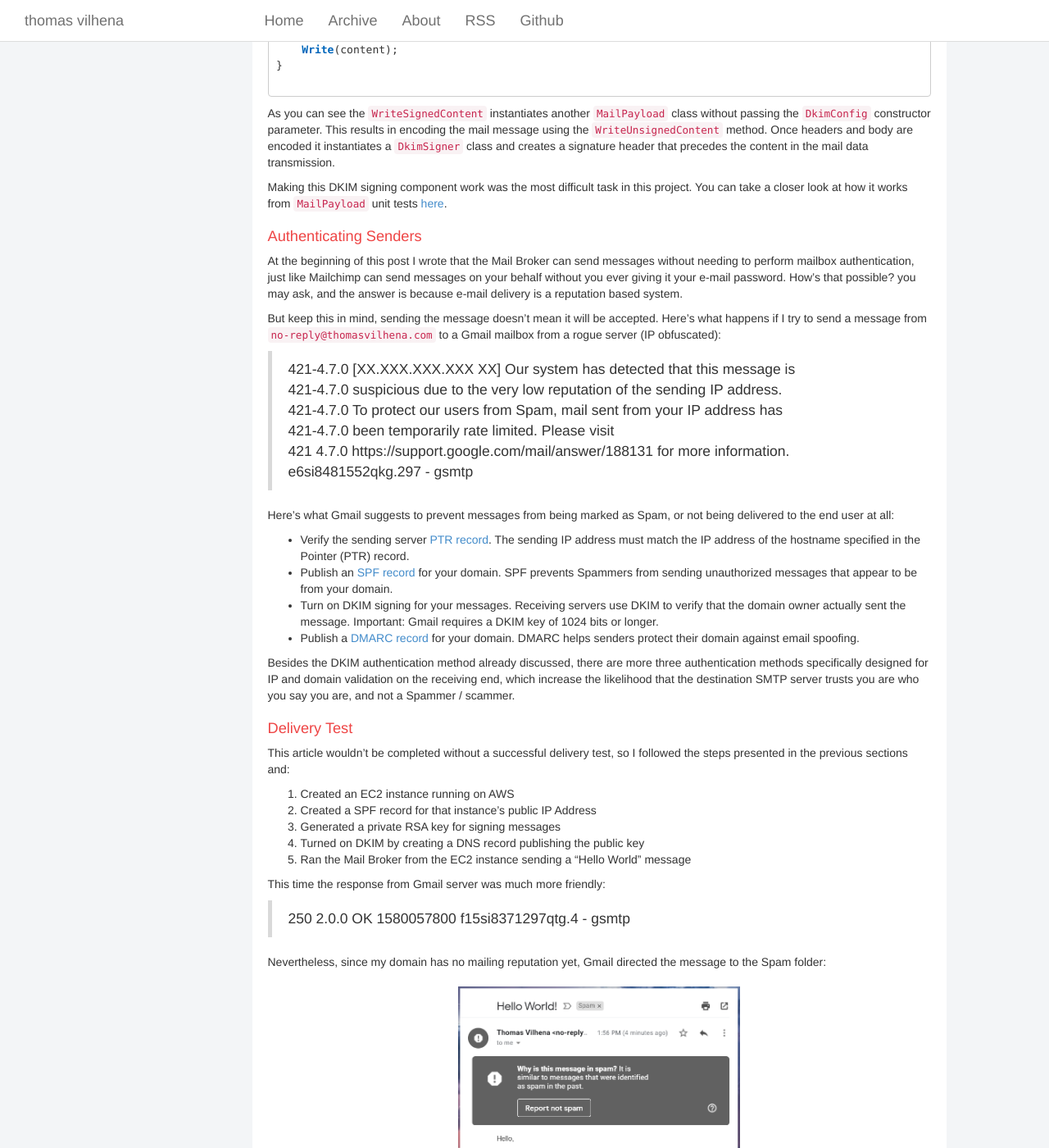
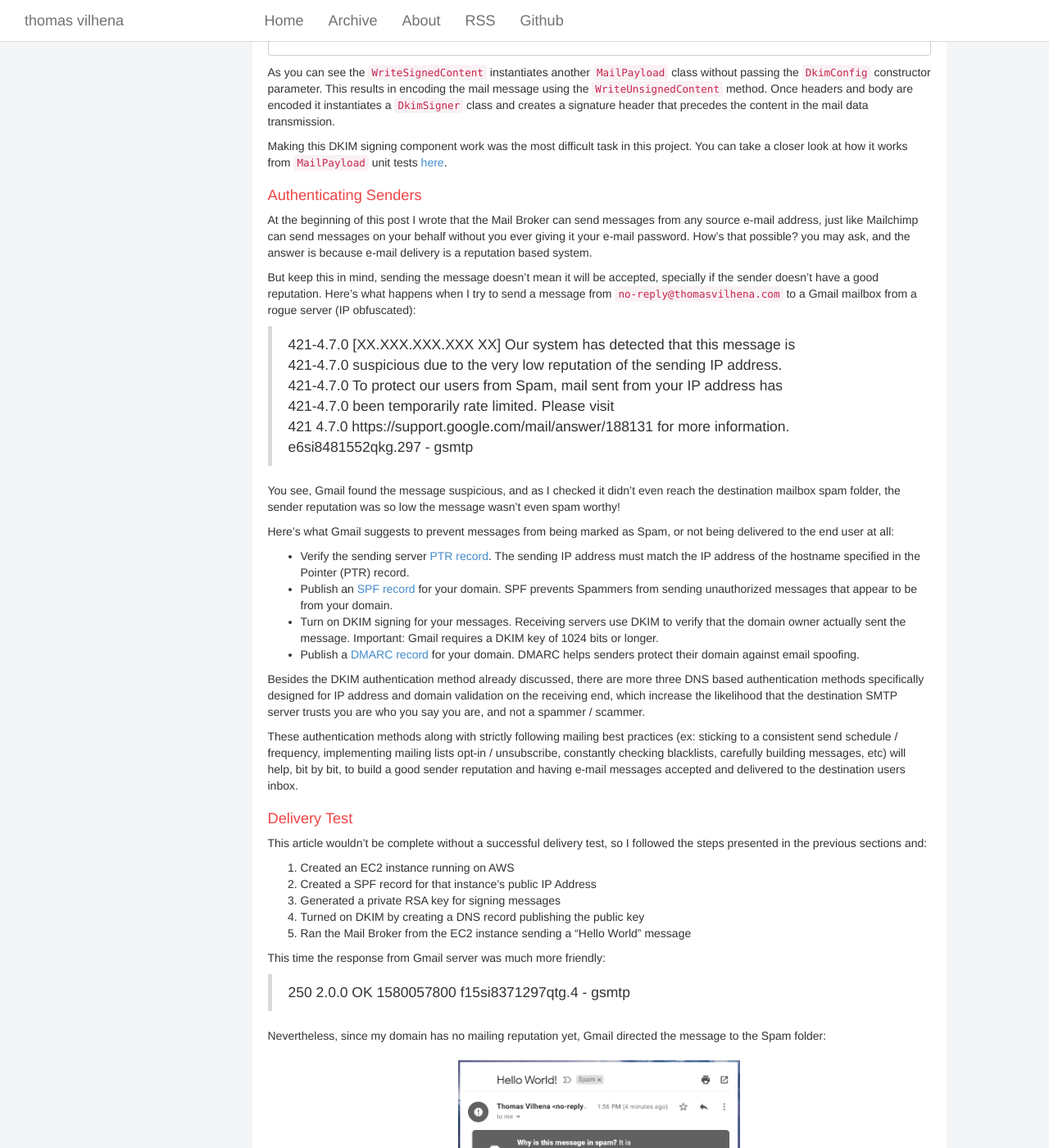
Before and after one commit to TCGV/blog, a Jekyll site: the page built from _posts/2020-01-26-mail-submission-under-the-hood.md, in a window 1280 px wide and 1400 px high, scrolled down 6577 px. Shown: the whole window at 82% size. Built offline with Jekyll 4.4.1, drawn with Linux system fonts in a browser that asks for light colours; some of the changed text lies outside the part shown.

Commit message:
Rewording 2020-01-26-mail-submission-under-the-hood.md

````diff
--- a/_posts/2020-01-26-mail-submission-under-the-hood.md
+++ b/_posts/2020-01-26-mail-submission-under-the-hood.md
@@ -7,7 +7,7 @@ tags: system-design security
 
 A couple of years ago I implemented a mail submission component capable of interacting with [SMTP](https://en.wikipedia.org/wiki/Simple_Mail_Transfer_Protocol) servers over the internet for delivering e-mail messages. Developing it helped me better understand the inner workings of e-mail transmission, which I share in this article.
 
-I originally used to call this component "Mail Submission Agent (MSA)" until I read [RFC 6409](https://tools.ietf.org/html/rfc6409) which defines the participating agents of electronic mail infrastructure as:
+I named this component "Mail Broker" as not to be confused with "Message Submission Agent" already defined in [RFC 6409](https://tools.ietf.org/html/rfc6409) along with other participating agents of electronic mail infrastructure:
 
 <b>Message User Agent (MUA)</b>: A process that acts (often on behalf of a user and with a user interface) to compose and submit new messages, and to process delivered messages.
 
@@ -15,9 +15,7 @@ I originally used to call this component "Mail Submission Agent (MSA)" until I r
 
 <b>Message Transfer Agent (MTA)</b>: A process that conforms to SMTP-MTA. An MTA acts as an SMTP server to accept messages from an MSA or another MTA, and it either delivers them or acts as an SMTP client to relay them to another MTA.
 
-Since my implementation is not conforming to this specification (e.g. it isn't intended to communicate with a MUA) I decided to change its name to "Mail Broker" instead, and prevent any misunderstanding.
-
-So what does this component do? Let's take a look at some sample usage code (C#) to clear it out:
+This Mail Broker is intended for sending e-mail messages directly from within .NET applications supporting alternate views and file attachments. Let's take a look at some sample usage code (C#) to clear it out:
 
 ```csharp
 
@@ -52,7 +50,7 @@ using (var msg = new MailMessage())
 
 ```
 
-As you can see it's a component for sending e-mail messages directly from within .NET applications supporting alternate views and file attachments. The key difference about it is that messages can be sent from any source e-mail address without requiring individual mailbox authentication, as long as you perform required domain and sender IP address authentication steps to prevent being blacklisted for misuse (more on that bellow).
+The key difference about it is that messages can be sent from any source e-mail address directly to destination SMTP servers, as long as you perform required sender domain and IP address authentication steps to prevent being blacklisted for misuse (more on that bellow).
 
 I've put it together integrating a couple of GitHub projects, fixing bugs, and implementing my own code as well. You can access its repository on GitHub [here](https://github.com/TCGV/ModernMail).
 
@@ -315,11 +313,13 @@ Making this DKIM signing component work was the most difficult task in this proj
 Authenticating Senders
 ============
 
-At the beginning of this post I wrote that the Mail Broker can send messages without needing to perform mailbox authentication, just like Mailchimp can send messages on your behalf without you ever giving it your e-mail password. How's that possible? you may ask, and the answer is because e-mail delivery is a reputation based system.
+At the beginning of this post I wrote that the Mail Broker can send messages from any source e-mail address, just like Mailchimp can send messages on your behalf without you ever giving it your e-mail password. How's that possible? you may ask, and the answer is because e-mail delivery is a reputation based system.
 
-But keep this in mind, sending the message doesn't mean it will be accepted. Here's what happens if I try to send a message from `no-reply@thomasvilhena.com` to a Gmail mailbox from a rogue server (IP obfuscated):
+But keep this in mind, sending the message doesn't mean it will be accepted, specially if the sender doesn't have a good reputation. Here's what happens when I try to send a message from `no-reply@thomasvilhena.com` to a Gmail mailbox from a rogue server (IP obfuscated):
 
 > 421-4.7.0 [XX.XXX.XXX.XXX      XX] Our system has detected that this message is<br>421-4.7.0 suspicious due to the very low reputation of the sending IP address.<br>421-4.7.0 To protect our users from Spam, mail sent from your IP address has<br>421-4.7.0 been temporarily rate limited. Please visit<br>421 4.7.0  https://support.google.com/mail/answer/188131 for more information. e6si8481552qkg.297 - gsmtp
+
+You see, Gmail found the message suspicious, and as I checked it didn't even reach the destination mailbox spam folder, the sender reputation was so low the message wasn't even spam worthy!
 
 Here's what Gmail suggests to prevent messages from being marked as Spam, or not being delivered to the end user at all:
 
@@ -328,12 +328,14 @@ Here's what Gmail suggests to prevent messages from being marked as Spam, or not
 * Turn on DKIM signing for your messages. Receiving servers use DKIM to verify that the domain owner actually sent the message. Important: Gmail requires a DKIM key of 1024 bits or longer.
 * Publish a [DMARC record](https://en.wikipedia.org/wiki/DMARC) for your domain. DMARC helps senders protect their domain against email spoofing.
 
-Besides the DKIM authentication method already discussed, there are more three authentication methods specifically designed for IP and domain validation on the receiving end, which increase the likelihood that the destination SMTP server trusts you are who you say you are, and not a Spammer / scammer.
+Besides the DKIM authentication method already discussed, there are more three DNS based authentication methods specifically designed for IP address and domain validation on the receiving end, which increase the likelihood that the destination SMTP server trusts you are who you say you are, and not a spammer / scammer.
+
+These authentication methods along with strictly following mailing best practices (ex: sticking to a consistent send schedule / frequency, implementing mailing lists opt-in / unsubscribe, constantly checking blacklists, carefully building messages, etc) will help, bit by bit, to build a good sender reputation and having e-mail messages accepted and delivered to the destination users inbox.
 
 Delivery Test
 ============
 
-This article wouldn't be completed without a successful delivery test, so I followed the steps presented in the previous sections and:
+This article wouldn't be complete without a successful delivery test, so I followed the steps presented in the previous sections and:
 
 1. Created an EC2 instance running on AWS
 1. Created a SPF record for that instance's public IP Address
@@ -374,6 +376,6 @@ Success! Both SPF and DKIM verifications passed the test ✔️
 
 Building a mail delivery system from scratch is no simple feat. There are tons of specifications to follow, edge cases to implement and different external SMTP servers that your system will need to handle. In this experiment I only implemented the basic cases, and interacted mainly with Gmail's server which is outstanding, giving great feedback even in failure cases. Most SMTP servers out there wont do that.
 
-Security has improved a lot over the years, but still has a long way to go to reach acceptable standards.
+Mail transmission security has improved a lot over the years, but still has a long way to go to reach acceptable standards.
 
 It was really fun running this experiment, but I must emphasize it's not intended to production use. I guess I will just stick to a managed mail sending API for now 😉
````
